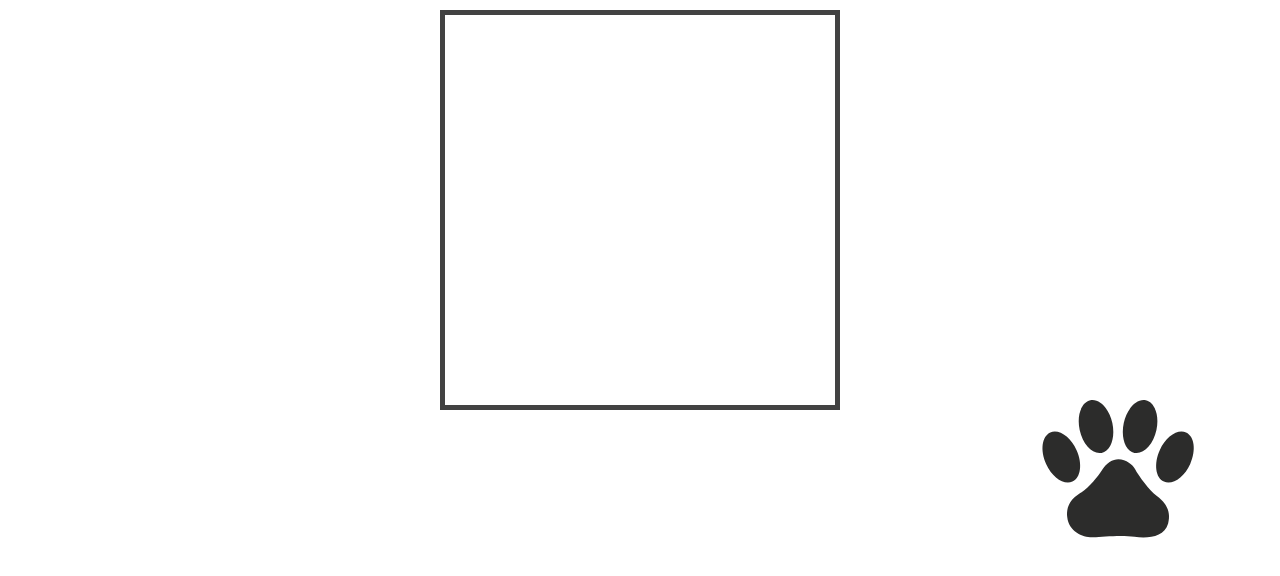
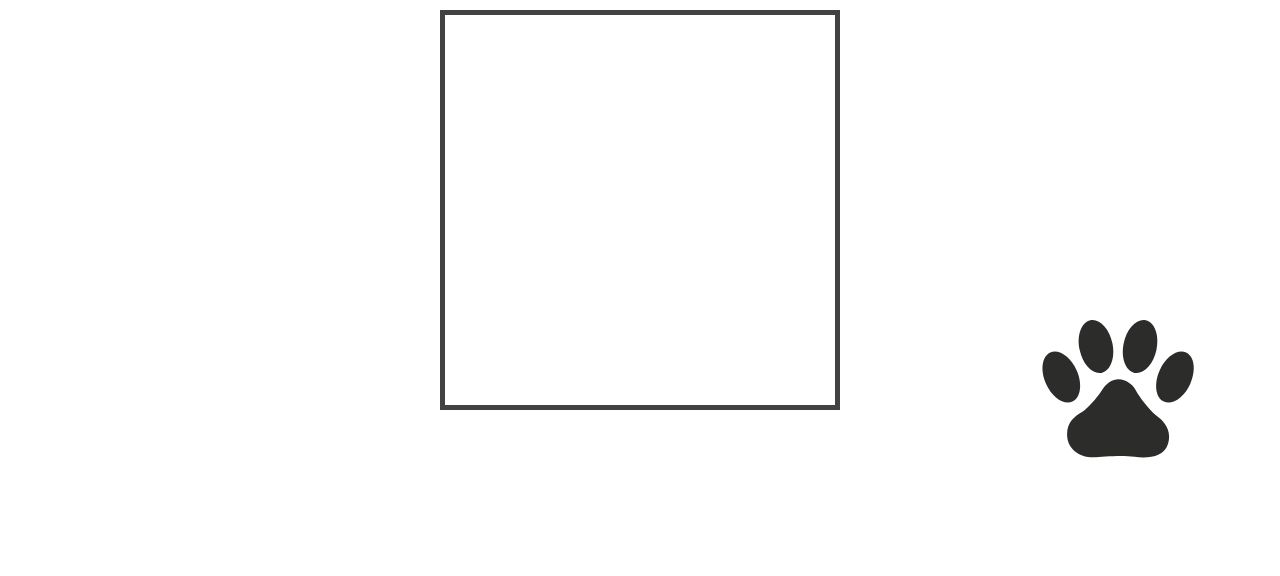
Before and after one commit to c-david-projects/tinder-for-dogs, a plain HTML site: page index.html in a window 1280 px wide. Shown: the part 100-676 px from the top of the page. Drawn offline with nearby package versions, Linux system fonts and the light colour scheme.

Commit message:
Fix margin top

```diff
--- a/index.html
+++ b/index.html
@@ -47,7 +47,7 @@
             <div class="image-content container" style="display:flex;margin: auto;width:25em;
               margin-top: 2em;height: 25em;border:5px solid #424242;padding:0">
             </div>
-            <div style="display:flex;justify-content: end;margin-top: -4em;
+            <div style="display:flex;justify-content: end;margin-top: -9em;
         ">
                 <img src="assets/Paw_Print.svg" class="get-dog" style="width: 10em;height: auto;">
             </div>
```
